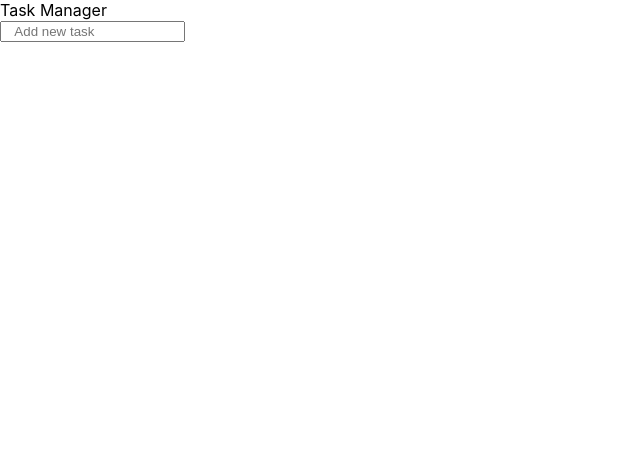
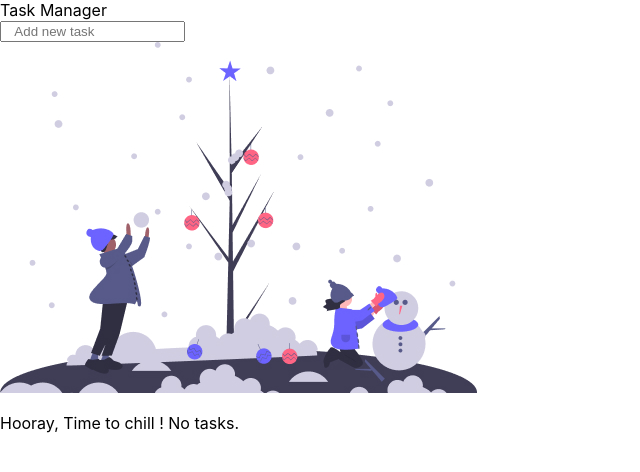
Before and after one commit to akshayjayan72/Taskmanager-todo, a React (Create React App) app: page / in a window 1280 px wide. Shown: the top 472 px of the page, without its empty margins (0-640 px from the left). Built offline with nearby package versions, Linux system fonts and the light colour scheme.

Commit message:
Notask function
image on no task

```diff
--- /dev/null
+++ b/src/components/Headerbar/Computer.jsx
@@ -0,0 +1,12 @@
+// import React from 'react'
+// import Desktop from '../../assets/images/Computer.jpg'
+
+// function Computer() {
+//   return (
+//     <div>
+//         <img src = {Desktop}  alt='computericon'/>
+//     </div>
+//   )
+// }
+
+// export default Computer
--- a/src/components/Headerbar/Headerbar.jsx
+++ b/src/components/Headerbar/Headerbar.jsx
@@ -1,17 +1,25 @@
 import React from 'react';
 import './style.css';
+//import Headerlogo from './Headerlogo';
+// import Computer from './Computer';
+// import Phone from './Phone';
 
 
 function Headerbar() {
+
+  // const {width,height} = Headerlogo();
+  // console.log(width,height);
+
   return (
     <div className='headerbar'>
       <div className='box'>
         <div className='task'>
           Task <span className='manager'> Manager </span>
         </div>
-        {/* <div className='image1'>
-          <img src={require("../../assets/images/image1.jpg")} alt= "image1" ></img>
-        </div> */}
+        <div className='headlogo'>
+        {/* {width > 768?<Computer/>:<Phone/> }
+        <Headerlogo/> */}
+        </div>
       </div>
     </div>
   )
--- /dev/null
+++ b/src/components/Headerbar/Headerlogo.jsx
@@ -0,0 +1,47 @@
+// import React from 'react'
+// import Computer from './Computer';
+// import Phone from './Phone';
+
+// import {useState,useEffect} from 'react ';
+// function Headerlogo(){
+
+// function Headerlogic() {
+// // resize logic - setting a window size
+//   const [windowSize,setWindowsize] = useState ({
+//     width:undefined,
+//     height:undefined,
+//   })
+
+// // [] - dependency using only once , adding event listener , resize - event
+//   useEffect(()=>   {
+//     window.addEventListener("resize",handleResize)
+
+//   // handling the resize
+//   function handleResize() {
+//     setWindowsize({
+//       width:window.innerWidth,
+//       height:window.innerHeight,
+//     });}
+
+//   handleResize();
+
+//   // application unmounts - remove the listener
+// return () => window.removeEventListener("resize",handleResize)
+
+//   },[])
+
+//   return windowSize;
+
+// //  let width = Headerlogo()
+// //  return <div>
+// //   {width > 768?<Computer/>:<Phone/> }
+// //  </div>
+
+
+// }
+
+
+
+
+// }
+// export default Headerlogo;
--- /dev/null
+++ b/src/components/Headerbar/Phone.jsx
@@ -0,0 +1,12 @@
+// import React from 'react'
+// import iphone from '../../assets/images/Phone.jpg'
+
+// function Phone() {
+//   return (
+//     <div>
+//         <img src={iphone} alt='phone icon'/>
+//     </div>
+//   )
+// }
+
+// export default Phone
--- /dev/null
+++ b/src/components/Todoform/Notask.jsx
@@ -0,0 +1,20 @@
+import React from 'react'
+import snow from '../../assets/images/snow.jpg'
+
+function Notask() {
+  return (
+    <div>
+        <div className='snow+hooray'>
+              <div className='snow'>
+                  <img src={snow} alt="games"/>
+              </div>
+
+              <div className='hooray'>
+              <p>Hooray, Time to chill ! No tasks.</p>
+              </div>
+            </div>
+    </div>
+  )
+}
+
+export default Notask
--- a/src/components/Todoform/Todoform.jsx
+++ b/src/components/Todoform/Todoform.jsx
@@ -3,6 +3,7 @@
 import React, { useEffect, useState } from 'react'
 import './style.css'
 import Todolist from '../Todolist/Todolist';
+import NoTask from './Notask'
 
 function Todoform() {
 
@@ -75,15 +76,10 @@ const handleInput = (e) => setTodo(e.target.value);
             deleteTask={deleteTask}
             />)}
 
-            {/* <div className='snow+hooray'>
-              <div className='snow'>
-                  <img src={require('../../assets/images/snow.jpg')} alt="games"/>
-              </div>
+          {list.length === 0 && <NoTask/>}
 
-              <div className='hooray'>
-              <p>Hooray, Time to chill ! No tasks.</p>
-              </div>
-            </div> */}
+
+
         {/* </div>   */}
 
 
```
Also changed, not shown: src/assets/images/Computer.jpg (renamed from src/assets/images/image1.jpg), src/assets/images/Phone.jpg (added).
